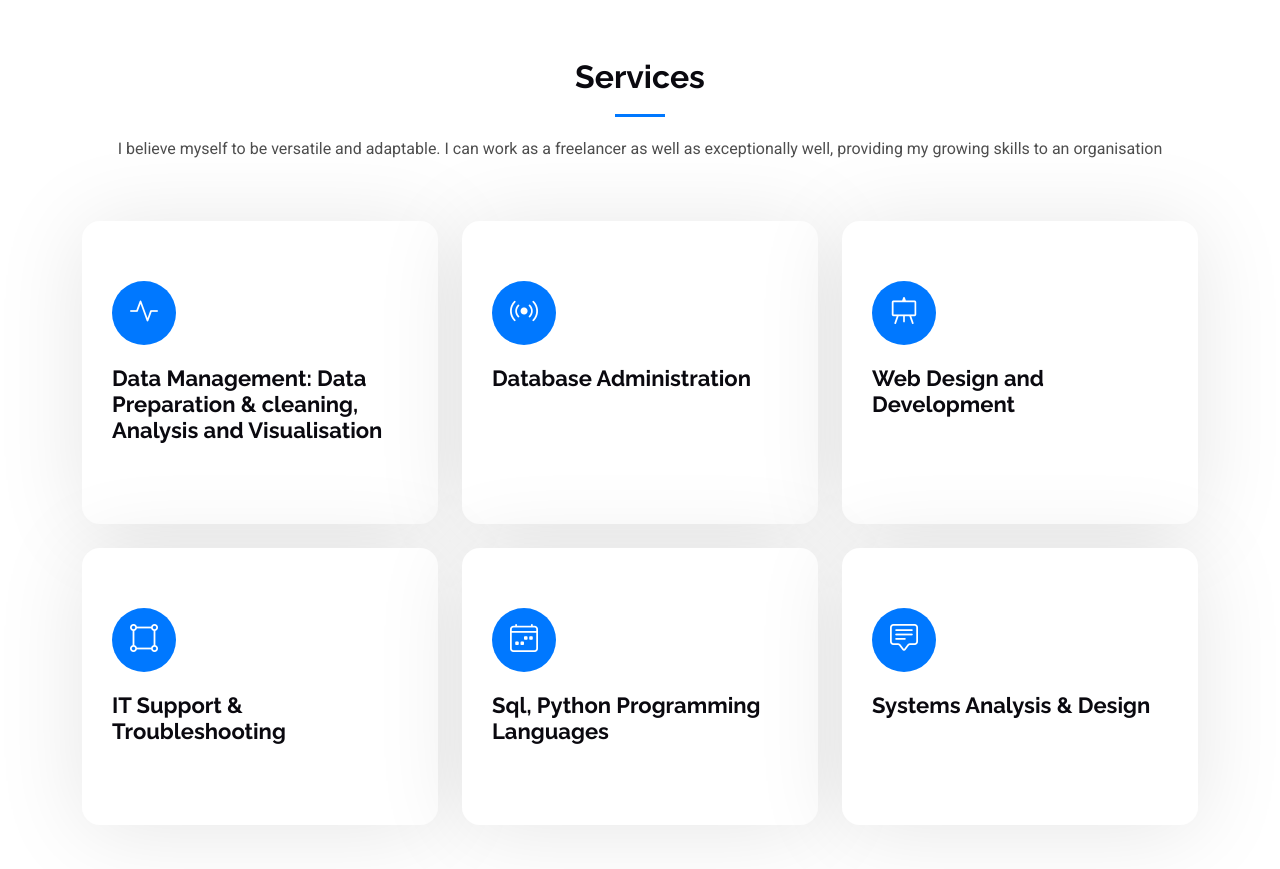
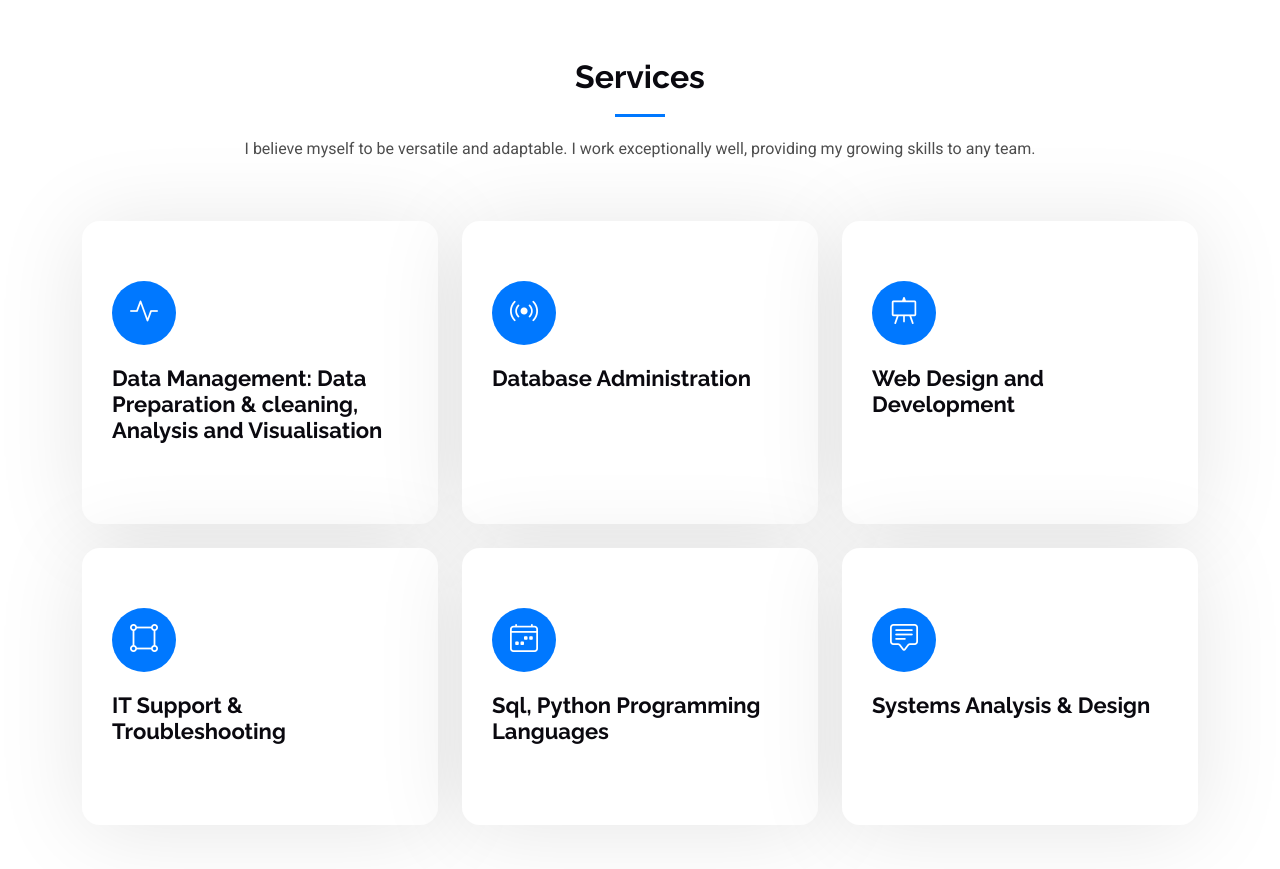
Before and after one commit to tinashemillicent/sefaidigamt, a plain HTML site: page index.html in a window 1280 px wide. Shown: the part 3020-3889 px from the top of the page. Drawn offline with Linux system fonts and the light colour scheme.

Commit message:
Update index.html

```diff
--- a/index.html
+++ b/index.html
@@ -305,7 +305,7 @@
       <!-- Section Title -->
       <div class="container section-title" data-aos="fade-up">
         <h2>Services</h2>
-        <p>I believe myself to be versatile and adaptable. I can work as a freelancer as well as exceptionally well, providing my growing skills to an organisation</p>
+        <p>I believe myself to be versatile and adaptable. I work exceptionally well, providing my growing skills to any team.</p>
       </div><!-- End Section Title -->
 
       <div class="container">
```
